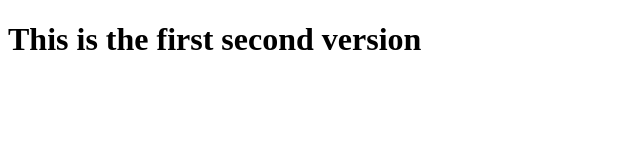
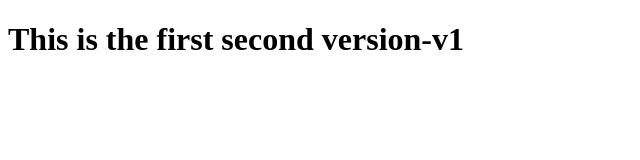
Before and after one commit to tambesl/Myrepo, a plain HTML site: page index.html in a window 1280 px wide. Shown: the full height of the page, 0-640 px from the left. Drawn offline with Linux system fonts and the light colour scheme.

Commit message:
Version-02

```diff
--- a/index.html
+++ b/index.html
@@ -6,6 +6,6 @@
     <title>Document</title>
 </head>
 <body>
-    <h1> This is the first  second version</h1>
+    <h1> This is the first  second version-v1</h1>
 </body>
 </html>
```
